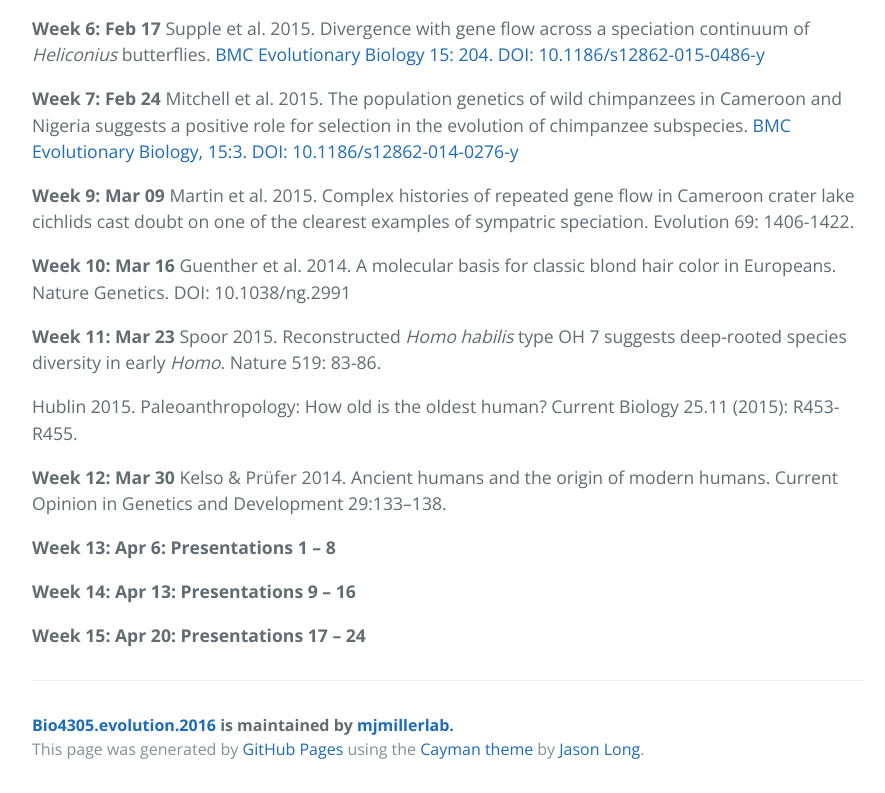
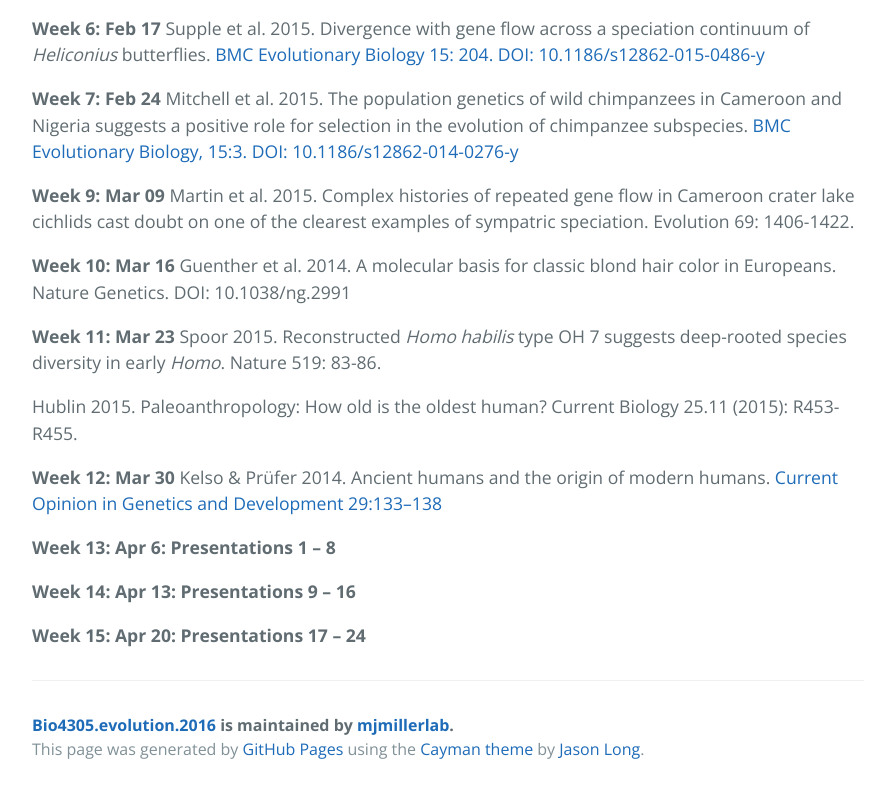
Before and after one commit to mjmillerlab/Bio4305.evolution.2016, a plain HTML site: page index.html in a window 1280 px wide. Shown: the part 10744-11537 px from the top of the page, without its empty margins (192-1077 px from the left). Drawn offline with nearby package versions, Linux system fonts and the light colour scheme.

Commit message:
Create gh-pages branch via GitHub

```diff
--- a/index.html
+++ b/index.html
@@ -621,7 +621,7 @@ Spoor 2015. Reconstructed <em>Homo habilis</em> type OH 7 suggests deep-rooted s
 <p>Hublin 2015. Paleoanthropology: How old is the oldest human? Current Biology 25.11 (2015): R453-R455.</p>
 
 <p><strong>Week 12: Mar 30</strong>
-Kelso &amp; Prüfer 2014. Ancient humans and the origin of modern humans. Current Opinion in Genetics and Development 29:133–138.</p>
+Kelso &amp; Prüfer 2014. Ancient humans and the origin of modern humans. <a href="https://github.com/mjmillerlab/Bio4305.evolution.2016/files/78668/Kelso.2014.pdf">Current Opinion in Genetics and Development 29:133–138</a></p>
 
 <p><strong>Week 13: Apr 6: Presentations 1 – 8</strong>       </p>
 
```
Also changed, not shown: params.json (+1 -1 lines).
